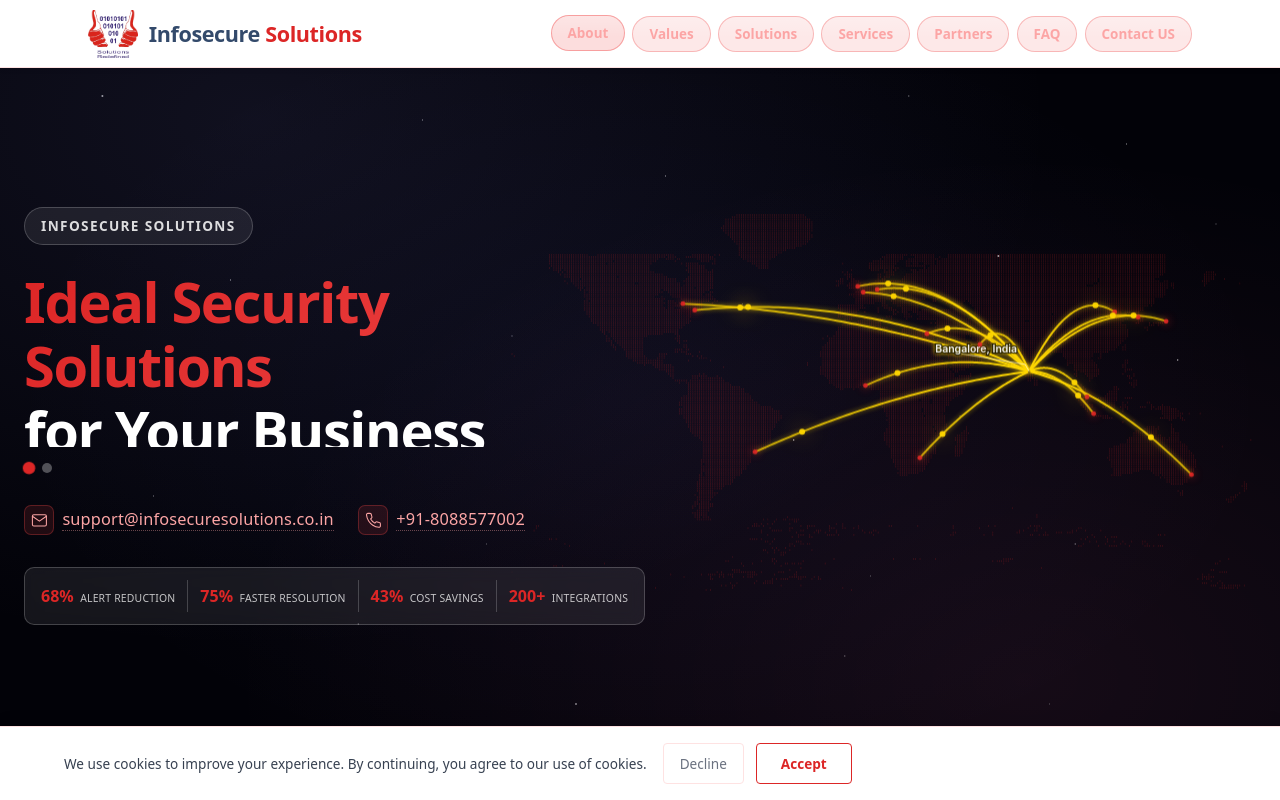
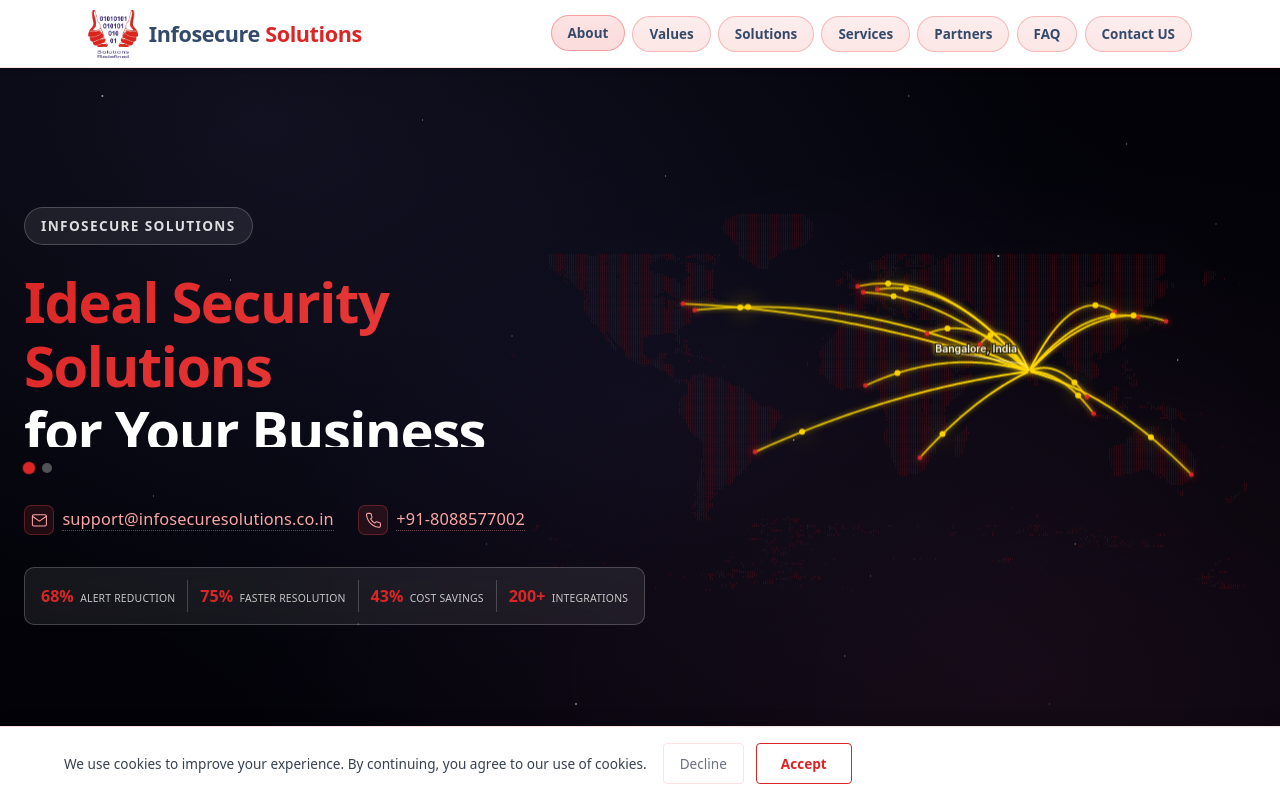
Before and after one commit to Pradyu12/InfoSecure, a React (Vite) app: page / in a window 1280 px wide. In both pictures the pointer is over the link 587 px from the left and 33 px from the top of the page. Shown: the top 800 px of the page. Built offline with nearby package versions, Linux system fonts and the light colour scheme.

Commit message:
fix: nav About etc to light navy blue var(--navy-light) #334A6B
keep cylinder size/shape, translucent hero theme background, text navy-light

```diff
--- a/src/index.css
+++ b/src/index.css
@@ -198,7 +198,7 @@ section[id] { scroll-margin-top: 96px; }
 .nav-links a {
   position: relative; isolation: isolate;
   padding: clamp(0.35rem, 0.3rem + 0.4vw, 0.48rem) clamp(0.7rem, 0.6rem + 0.6vw, 1rem); font-size: clamp(0.78rem, 0.74rem + 0.28vw, 0.84rem); font-weight: 600;
-  color: #FCA5A5; border-radius: 999px;
+  color: var(--navy-light); border-radius: 999px;
   background: rgba(239, 68, 68, 0.12);
   border: 1px solid rgba(239, 68, 68, 0.3);
   box-shadow: none;
@@ -211,7 +211,7 @@ section[id] { scroll-margin-top: 96px; }
   opacity: 1; z-index: -1; pointer-events: none;
 }
 .nav-links a:hover, .nav-links a.active {
-  color: #FCA5A5;
+  color: var(--navy-light);
   background: rgba(239, 68, 68, 0.18);
   border-color: rgba(239, 68, 68, 0.4);
   transform: translateY(-1px);
@@ -262,7 +262,7 @@ section[id] { scroll-margin-top: 96px; }
 .mobile-menu.open { max-height: min(70vh, 520px); overflow-y: auto; padding-bottom: 0.75rem; -webkit-overflow-scrolling: touch; }
 .mobile-menu a {
   display: block; padding: 0.7rem 1rem; font-size: 0.95rem; font-weight: 600;
-  color: #FCA5A5;
+  color: var(--navy-light);
   margin: 0.4rem auto; border-radius: 999px;
   background: rgba(239, 68, 68, 0.12);
   border: 1px solid rgba(239, 68, 68, 0.3);
@@ -271,7 +271,7 @@ section[id] { scroll-margin-top: 96px; }
   display: flex; align-items: center; justify-content: center;
   transition: background 0.22s, border-color 0.22s, transform 0.22s;
 }
-.mobile-menu a:hover, .mobile-menu a:active { color: #FCA5A5; border-color: rgba(239, 68, 68, 0.4); background: rgba(239, 68, 68, 0.18); transform: translateY(-1px); }
+.mobile-menu a:hover, .mobile-menu a:active { color: var(--navy-light); border-color: rgba(239, 68, 68, 0.4); background: rgba(239, 68, 68, 0.18); transform: translateY(-1px); }
 .mobile-menu .nav-cta { text-align: center; margin-top: 0.5rem; border-radius: var(--radius-btn); }
 @media (max-width: 360px) {
   .mobile-menu a { max-width: 260px; font-size: 0.88rem; padding: 0.65rem 0.9rem; }
```
